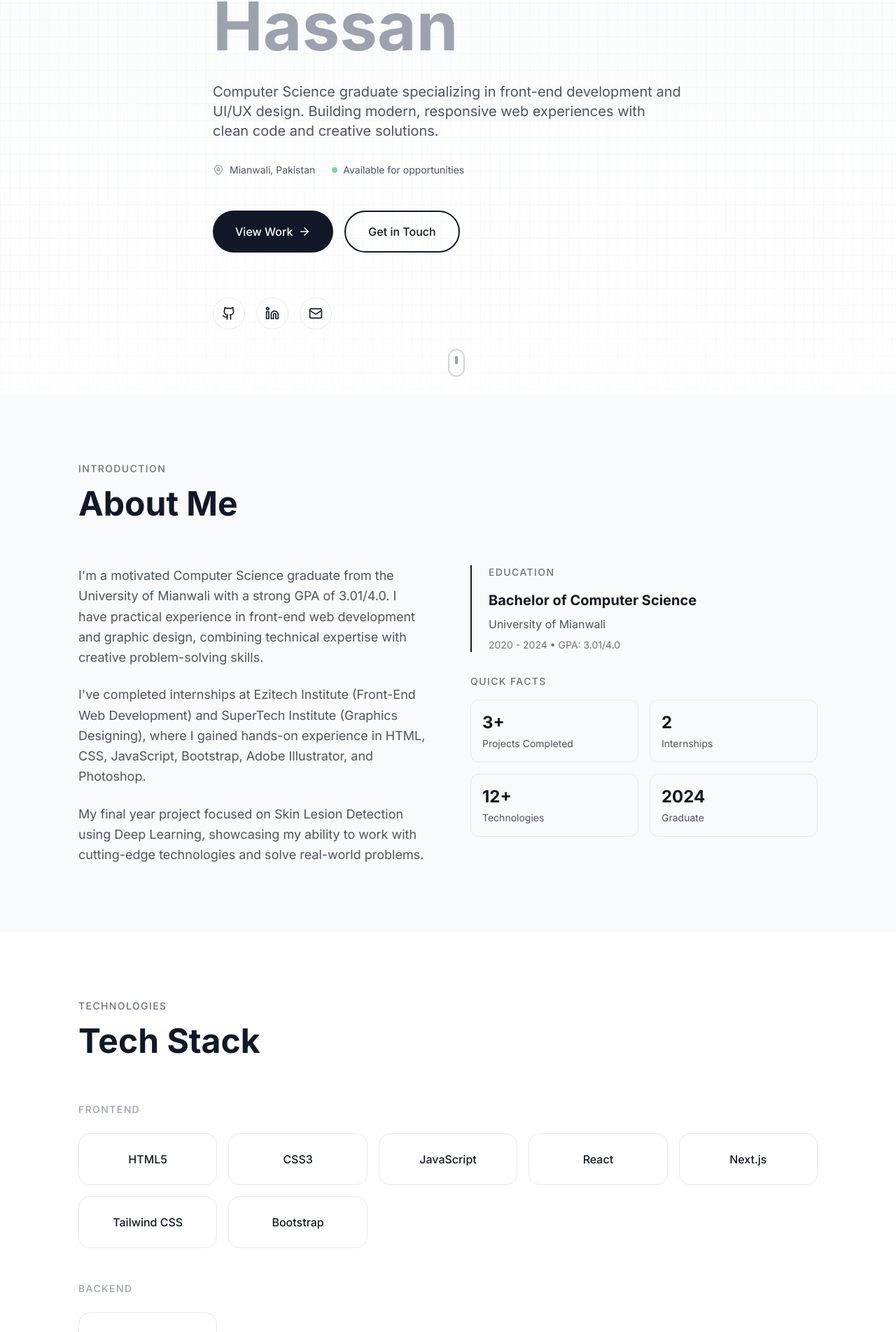
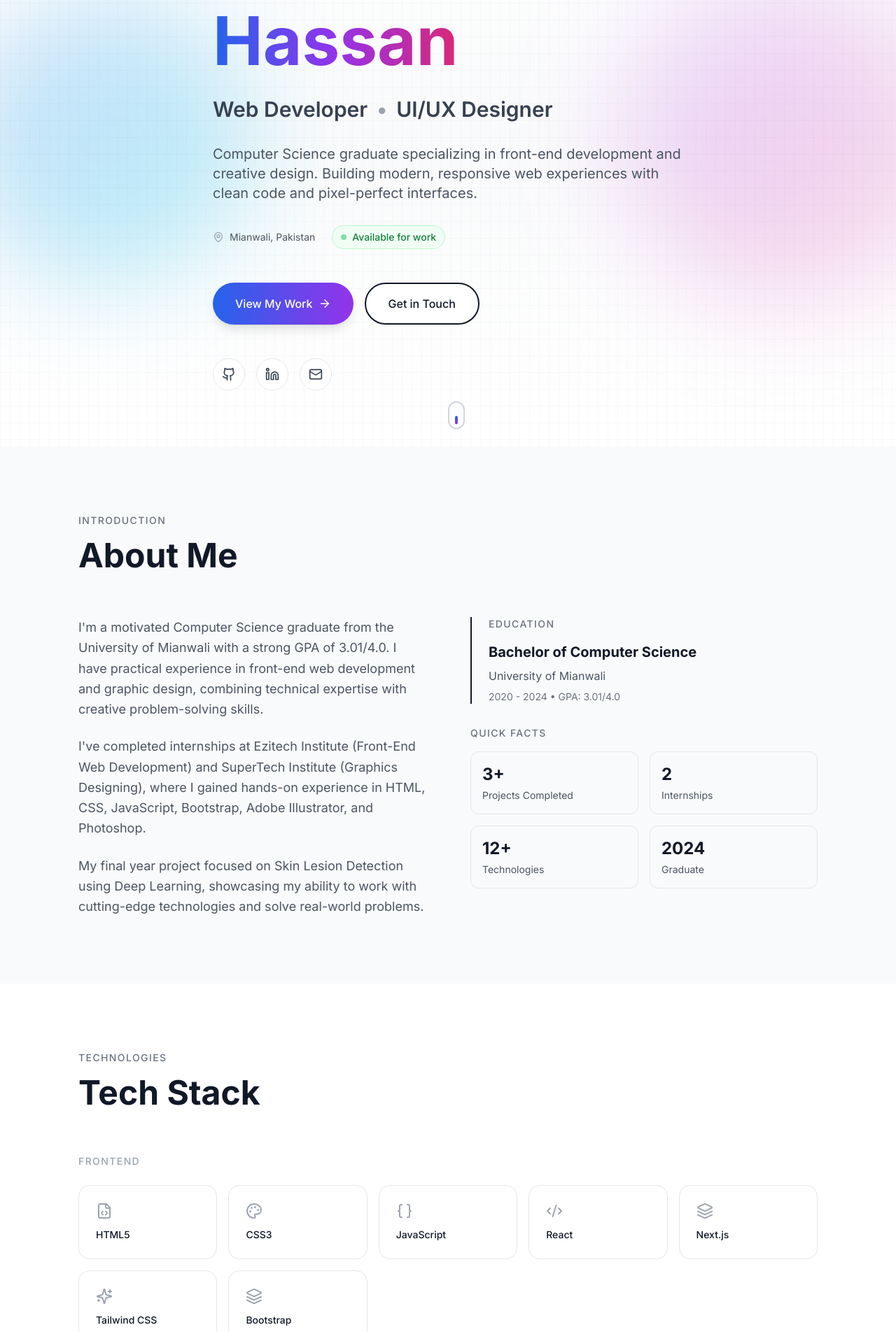
Before and after one commit to Tehzeeb-18/portfolio, a Next.js app: page / in a window 1280 px wide. Shown: the part 236-2140 px from the top of the page at 70% size. Built offline with nearby package versions, Linux system fonts and the light colour scheme.

Commit message:
Add cohesive color theme, tech stack icons, and enhanced hero section

```diff
--- a/components/Contact.tsx
+++ b/components/Contact.tsx
@@ -77,21 +77,21 @@ const Contact = () => {
   ];
 
   return (
-    <section id="contact" className="py-20 bg-gradient-to-br from-white via-blue-50/30 to-purple-50/30 dark:from-gray-900 dark:via-gray-800 dark:to-gray-900" ref={ref}>
-      <div className="max-w-7xl mx-auto px-4 sm:px-6 lg:px-8">
+    <section id="contact" className="py-24 bg-white dark:bg-gray-950" ref={ref}>
+      <div className="max-w-6xl mx-auto px-6 sm:px-8 lg:px-12">
         {/* Section Header */}
         <motion.div
           initial={{ opacity: 0, y: 20 }}
           animate={isInView ? { opacity: 1, y: 0 } : {}}
           transition={{ duration: 0.5 }}
-          className="text-center mb-16"
+          className="mb-16"
         >
-          <h2 className="text-4xl md:text-5xl font-bold mb-4 bg-gradient-to-r from-primary-600 via-purple-600 to-pink-600 bg-clip-text text-transparent">
+          <p className="text-sm uppercase tracking-widest text-gray-500 dark:text-gray-400 font-medium mb-4">
+            Contact
+          </p>
+          <h2 className="text-4xl md:text-5xl font-bold text-gray-900 dark:text-white">
             Get In Touch
           </h2>
-          <p className="text-gray-600 dark:text-gray-400 text-lg max-w-2xl mx-auto">
-            Have a project in mind? Let&apos;s work together to create something amazing
-          </p>
         </motion.div>
 
         <div className="grid md:grid-cols-2 gap-12">
--- a/components/Experience.tsx
+++ b/components/Experience.tsx
@@ -82,21 +82,21 @@ const Experience = () => {
   const allItems: TimelineItem[] = [...experiences, ...education];
 
   return (
-    <section id="experience" className="py-20 bg-gradient-to-br from-gray-50 via-purple-50/30 to-blue-50/30 dark:from-gray-900 dark:via-gray-800 dark:to-gray-900" ref={ref}>
-      <div className="max-w-7xl mx-auto px-4 sm:px-6 lg:px-8">
+    <section id="experience" className="py-24 bg-gray-50 dark:bg-gray-900" ref={ref}>
+      <div className="max-w-6xl mx-auto px-6 sm:px-8 lg:px-12">
         {/* Section Header */}
         <motion.div
           initial={{ opacity: 0, y: 20 }}
           animate={isInView ? { opacity: 1, y: 0 } : {}}
           transition={{ duration: 0.5 }}
-          className="text-center mb-16"
+          className="mb-16"
         >
-          <h2 className="text-4xl md:text-5xl font-bold mb-4 bg-gradient-to-r from-primary-600 via-purple-600 to-pink-600 bg-clip-text text-transparent">
+          <p className="text-sm uppercase tracking-widest text-gray-500 dark:text-gray-400 font-medium mb-4">
+            Journey
+          </p>
+          <h2 className="text-4xl md:text-5xl font-bold text-gray-900 dark:text-white">
             Experience & Education
           </h2>
-          <p className="text-gray-600 dark:text-gray-400 text-lg max-w-2xl mx-auto">
-            My professional journey and academic background
-          </p>
         </motion.div>
 
         {/* Horizontal Timeline */}
--- a/components/Hero.tsx
+++ b/components/Hero.tsx
@@ -1,60 +1,117 @@
 "use client";
 
 import { motion } from "framer-motion";
-import { ArrowRight, Github, Linkedin, Mail, MapPin } from "lucide-react";
+import { ArrowRight, Github, Linkedin, Mail, MapPin, Sparkles } from "lucide-react";
 
 const Hero = () => {
   return (
-    <section id="home" className="min-h-screen flex items-center justify-center relative overflow-hidden bg-white dark:bg-gray-950">
-      {/* Minimal gradient background */}
-      <div className="absolute inset-0 bg-gradient-to-b from-gray-50 to-white dark:from-gray-900 dark:to-gray-950" />
+    <section id="home" className="min-h-screen flex items-center justify-center relative overflow-hidden bg-gradient-to-b from-white via-gray-50 to-white dark:from-gray-950 dark:via-gray-900 dark:to-gray-950">
+      {/* Animated gradient orbs */}
+      <div className="absolute inset-0 overflow-hidden">
+        <motion.div
+          className="absolute top-1/4 -left-20 w-96 h-96 bg-gradient-to-br from-blue-400/30 to-cyan-400/30 dark:from-blue-600/20 dark:to-cyan-600/20 rounded-full blur-3xl"
+          animate={{
+            x: [0, 50, 0],
+            y: [0, 30, 0],
+            scale: [1, 1.1, 1],
+          }}
+          transition={{
+            duration: 20,
+            repeat: Infinity,
+            ease: "easeInOut",
+          }}
+        />
+        <motion.div
+          className="absolute bottom-1/4 -right-20 w-96 h-96 bg-gradient-to-br from-purple-400/30 to-pink-400/30 dark:from-purple-600/20 dark:to-pink-600/20 rounded-full blur-3xl"
+          animate={{
+            x: [0, -50, 0],
+            y: [0, -30, 0],
+            scale: [1, 1.2, 1],
+          }}
+          transition={{
+            duration: 15,
+            repeat: Infinity,
+            ease: "easeInOut",
+          }}
+        />
+      </div>
 
       {/* Subtle grid pattern */}
       <div className="absolute inset-0 bg-[linear-gradient(to_right,#8080800a_1px,transparent_1px),linear-gradient(to_bottom,#8080800a_1px,transparent_1px)] bg-[size:14px_24px]" />
 
-      <div className="max-w-5xl mx-auto px-6 sm:px-8 lg:px-12 relative z-10 py-20">
+      <div className="max-w-6xl mx-auto px-6 sm:px-8 lg:px-12 relative z-10 py-20">
         <div className="space-y-8">
-          {/* Minimal greeting */}
+          {/* Greeting badge */}
           <motion.div
             initial={{ opacity: 0, y: 20 }}
             animate={{ opacity: 1, y: 0 }}
             transition={{ duration: 0.6 }}
+            className="inline-flex items-center gap-2 px-4 py-2 bg-white/80 dark:bg-gray-900/80 backdrop-blur-sm border border-gray-200 dark:border-gray-800 rounded-full"
           >
-            <p className="text-sm uppercase tracking-widest text-gray-500 dark:text-gray-400 font-medium mb-4">
-              Web Developer & Designer
-            </p>
+            <Sparkles className="w-4 h-4 text-blue-600 dark:text-blue-400" />
+            <span className="text-sm font-medium text-gray-700 dark:text-gray-300">
+              Welcome to my portfolio
+            </span>
+          </motion.div>
+
+          {/* Name */}
+          <motion.div
+            initial={{ opacity: 0, y: 20 }}
+            animate={{ opacity: 1, y: 0 }}
+            transition={{ duration: 0.6, delay: 0.1 }}
+          >
             <h1 className="text-5xl sm:text-6xl md:text-7xl lg:text-8xl font-bold text-gray-900 dark:text-white leading-tight">
               M Tehzeeb
               <br />
-              <span className="text-gray-400 dark:text-gray-600">Hassan</span>
+              <span className="bg-gradient-to-r from-blue-600 via-purple-600 to-pink-600 bg-clip-text text-transparent">
+                Hassan
+              </span>
             </h1>
+          </motion.div>
+
+          {/* Role */}
+          <motion.div
+            initial={{ opacity: 0, y: 20 }}
+            animate={{ opacity: 1, y: 0 }}
+            transition={{ duration: 0.6, delay: 0.2 }}
+            className="flex flex-wrap items-center gap-3"
+          >
+            <span className="text-xl sm:text-2xl md:text-3xl font-semibold text-gray-700 dark:text-gray-300">
+              Web Developer
+            </span>
+            <span className="text-xl sm:text-2xl md:text-3xl text-gray-400 dark:text-gray-600">
+              •
+            </span>
+            <span className="text-xl sm:text-2xl md:text-3xl font-semibold text-gray-700 dark:text-gray-300">
+              UI/UX Designer
+            </span>
           </motion.div>
 
           {/* Bio */}
           <motion.p
             initial={{ opacity: 0, y: 20 }}
             animate={{ opacity: 1, y: 0 }}
-            transition={{ duration: 0.6, delay: 0.1 }}
+            transition={{ duration: 0.6, delay: 0.3 }}
             className="text-lg sm:text-xl text-gray-600 dark:text-gray-400 max-w-2xl leading-relaxed"
           >
-            Computer Science graduate specializing in front-end development and UI/UX design.
-            Building modern, responsive web experiences with clean code and creative solutions.
+            Computer Science graduate specializing in front-end development and creative design.
+            Building modern, responsive web experiences with clean code and pixel-perfect interfaces.
           </motion.p>
 
           {/* Location & Status */}
           <motion.div
             initial={{ opacity: 0, y: 20 }}
             animate={{ opacity: 1, y: 0 }}
-            transition={{ duration: 0.6, delay: 0.2 }}
+            transition={{ duration: 0.6, delay: 0.4 }}
             className="flex flex-wrap items-center gap-6 text-sm text-gray-600 dark:text-gray-400"
           >
             <div className="flex items-center gap-2">
-              <MapPin size={16} className="text-gray-400" />
+              <MapPin size={16} className="text-gray-400 dark:text-gray-600" />
               <span>Mianwali, Pakistan</span>
             </div>
-            <div className="flex items-center gap-2">
+            <div className="flex items-center gap-2 px-3 py-1.5 bg-green-50 dark:bg-green-900/20 border border-green-200 dark:border-green-800 rounded-full">
               <div className="w-2 h-2 bg-green-500 rounded-full animate-pulse" />
-              <span>Available for opportunities</span>
+              <span className="text-green-700 dark:text-green-400 font-medium">Available for work</span>
             </div>
           </motion.div>
 
@@ -62,19 +119,19 @@ const Hero = () => {
           <motion.div
             initial={{ opacity: 0, y: 20 }}
             animate={{ opacity: 1, y: 0 }}
-            transition={{ duration: 0.6, delay: 0.3 }}
+            transition={{ duration: 0.6, delay: 0.5 }}
             className="flex flex-wrap gap-4 pt-4"
           >
             <a
               href="#projects"
-              className="group inline-flex items-center gap-2 px-8 py-4 bg-gray-900 dark:bg-white text-white dark:text-gray-900 rounded-full font-medium hover:bg-gray-800 dark:hover:bg-gray-100 transition-all duration-300"
+              className="group inline-flex items-center gap-2 px-8 py-4 bg-gradient-to-r from-blue-600 to-purple-600 hover:from-blue-700 hover:to-purple-700 text-white rounded-full font-medium transition-all duration-300 shadow-lg hover:shadow-xl"
             >
-              View Work
+              View My Work
               <ArrowRight size={18} className="group-hover:translate-x-1 transition-transform" />
             </a>
             <a
               href="#contact"
-              className="inline-flex items-center gap-2 px-8 py-4 border-2 border-gray-900 dark:border-white text-gray-900 dark:text-white rounded-full font-medium hover:bg-gray-900 hover:text-white dark:hover:bg-white dark:hover:text-gray-900 transition-all duration-300"
+              className="inline-flex items-center gap-2 px-8 py-4 bg-white dark:bg-gray-900 border-2 border-gray-900 dark:border-white text-gray-900 dark:text-white rounded-full font-medium hover:bg-gray-900 hover:text-white dark:hover:bg-white dark:hover:text-gray-900 transition-all duration-300"
             >
               Get in Touch
             </a>
@@ -84,33 +141,33 @@ const Hero = () => {
           <motion.div
             initial={{ opacity: 0 }}
             animate={{ opacity: 1 }}
-            transition={{ duration: 0.6, delay: 0.4 }}
-            className="flex gap-4 pt-8"
+            transition={{ duration: 0.6, delay: 0.6 }}
+            className="flex gap-4 pt-4"
           >
             <a
               href="https://github.com/Tehzeeb-18"
               target="_blank"
               rel="noopener noreferrer"
-              className="p-3 border border-gray-200 dark:border-gray-800 rounded-full hover:border-gray-900 dark:hover:border-white transition-colors"
+              className="group p-3 bg-white dark:bg-gray-900 border border-gray-200 dark:border-gray-800 rounded-full hover:border-gray-900 dark:hover:border-white hover:scale-110 transition-all duration-300"
               aria-label="GitHub"
             >
-              <Github size={20} />
+              <Github size={20} className="text-gray-700 dark:text-gray-300 group-hover:text-gray-900 dark:group-hover:text-white transition-colors" />
             </a>
             <a
               href="https://www.linkedin.com/in/tehzeeb-hassan18"
               target="_blank"
               rel="noopener noreferrer"
-              className="p-3 border border-gray-200 dark:border-gray-800 rounded-full hover:border-gray-900 dark:hover:border-white transition-colors"
+              className="group p-3 bg-white dark:bg-gray-900 border border-gray-200 dark:border-gray-800 rounded-full hover:border-blue-600 dark:hover:border-blue-400 hover:scale-110 transition-all duration-300"
               aria-label="LinkedIn"
             >
-              <Linkedin size={20} />
+              <Linkedin size={20} className="text-gray-700 dark:text-gray-300 group-hover:text-blue-600 dark:group-hover:text-blue-400 transition-colors" />
             </a>
             <a
               href="mailto:tehzeebh456@gmail.com"
-              className="p-3 border border-gray-200 dark:border-gray-800 rounded-full hover:border-gray-900 dark:hover:border-white transition-colors"
+              className="group p-3 bg-white dark:bg-gray-900 border border-gray-200 dark:border-gray-800 rounded-full hover:border-purple-600 dark:hover:border-purple-400 hover:scale-110 transition-all duration-300"
               aria-label="Email"
             >
-              <Mail size={20} />
+              <Mail size={20} className="text-gray-700 dark:text-gray-300 group-hover:text-purple-600 dark:group-hover:text-purple-400 transition-colors" />
             </a>
           </motion.div>
         </div>
@@ -123,7 +180,11 @@ const Hero = () => {
         transition={{ duration: 2, repeat: Infinity }}
       >
         <div className="w-6 h-10 border-2 border-gray-300 dark:border-gray-700 rounded-full flex justify-center p-2">
-          <div className="w-1 h-3 bg-gray-400 dark:bg-gray-600 rounded-full" />
+          <motion.div
+            className="w-1 h-3 bg-gradient-to-b from-blue-600 to-purple-600 rounded-full"
+            animate={{ y: [0, 12, 0] }}
+            transition={{ duration: 2, repeat: Infinity }}
+          />
         </div>
       </motion.div>
     </section>
--- a/components/TechStack.tsx
+++ b/components/TechStack.tsx
@@ -3,26 +3,106 @@
 import { motion } from "framer-motion";
 import { useInView } from "framer-motion";
 import { useRef } from "react";
+import {
+  Code2,
+  Palette,
+  Database,
+  GitBranch,
+  Layers,
+  FileCode,
+  Braces,
+  Sparkles
+} from "lucide-react";
 
 const TechStack = () => {
   const ref = useRef(null);
   const isInView = useInView(ref, { once: true, margin: "-100px" });
 
   const technologies = [
-    { name: "HTML5", category: "Frontend" },
-    { name: "CSS3", category: "Frontend" },
-    { name: "JavaScript", category: "Frontend" },
-    { name: "React", category: "Frontend" },
-    { name: "Next.js", category: "Frontend" },
-    { name: "Tailwind CSS", category: "Frontend" },
-    { name: "Bootstrap", category: "Frontend" },
-    { name: "Python", category: "Backend" },
-    { name: "SQL", category: "Database" },
-    { name: "Git", category: "Tools" },
-    { name: "GitHub", category: "Tools" },
-    { name: "Adobe Illustrator", category: "Design" },
-    { name: "Adobe Photoshop", category: "Design" },
-    { name: "Figma", category: "Design" },
+    {
+      name: "HTML5",
+      category: "Frontend",
+      icon: <FileCode className="w-6 h-6" />,
+      color: "from-orange-500 to-red-500"
+    },
+    {
+      name: "CSS3",
+      category: "Frontend",
+      icon: <Palette className="w-6 h-6" />,
+      color: "from-blue-500 to-cyan-500"
+    },
+    {
+      name: "JavaScript",
+      category: "Frontend",
+      icon: <Braces className="w-6 h-6" />,
+      color: "from-yellow-500 to-orange-500"
+    },
+    {
+      name: "React",
+      category: "Frontend",
+      icon: <Code2 className="w-6 h-6" />,
+      color: "from-cyan-500 to-blue-500"
+    },
+    {
+      name: "Next.js",
+      category: "Frontend",
+      icon: <Layers className="w-6 h-6" />,
+      color: "from-gray-700 to-gray-900"
+    },
+    {
+      name: "Tailwind CSS",
+      category: "Frontend",
+      icon: <Sparkles className="w-6 h-6" />,
+      color: "from-teal-500 to-cyan-500"
+    },
+    {
+      name: "Bootstrap",
+      category: "Frontend",
+      icon: <Layers className="w-6 h-6" />,
+      color: "from-purple-500 to-indigo-500"
+    },
+    {
+      name: "Python",
+      category: "Backend",
+      icon: <Code2 className="w-6 h-6" />,
+      color: "from-blue-600 to-yellow-500"
+    },
+    {
+      name: "SQL",
+      category: "Database",
+      icon: <Database className="w-6 h-6" />,
+      color: "from-blue-500 to-indigo-600"
+    },
+    {
+      name: "Git",
+      category: "Tools",
+      icon: <GitBranch className="w-6 h-6" />,
+      color: "from-orange-600 to-red-600"
+    },
+    {
+      name: "GitHub",
+      category: "Tools",
+      icon: <GitBranch className="w-6 h-6" />,
+      color: "from-gray-700 to-gray-900"
+    },
+    {
+      name: "Illustrator",
+      category: "Design",
+      icon: <Palette className="w-6 h-6" />,
+      color: "from-orange-500 to-amber-600"
+    },
+    {
+      name: "Photoshop",
+      category: "Design",
+      icon: <Palette className="w-6 h-6" />,
+      color: "from-blue-600 to-cyan-600"
+    },
+    {
+      name: "Figma",
+      category: "Design",
+      icon: <Palette className="w-6 h-6" />,
+      color: "from-purple-500 to-pink-500"
+    },
   ];
 
   const categories = ["Frontend", "Backend", "Database", "Tools", "Design"];
@@ -78,10 +158,19 @@ const TechStack = () => {
                         duration: 0.4,
                         delay: categoryIndex * 0.1 + index * 0.05,
                       }}
-                      whileHover={{ scale: 1.05 }}
-                      className="group relative p-6 border border-gray-200 dark:border-gray-800 rounded-2xl hover:border-gray-900 dark:hover:border-white transition-all duration-300 cursor-pointer"
+                      whileHover={{ scale: 1.05, y: -5 }}
+                      className="group relative p-6 border border-gray-200 dark:border-gray-800 rounded-2xl hover:border-gray-900 dark:hover:border-white transition-all duration-300 cursor-pointer overflow-hidden"
                     >
-                      <p className="text-center font-medium text-gray-900 dark:text-white">
+                      {/* Gradient background on hover */}
+                      <div className={`absolute inset-0 bg-gradient-to-br ${tech.color} opacity-0 group-hover:opacity-10 transition-opacity duration-300`} />
+
+                      {/* Icon */}
+                      <div className={`mb-3 text-gray-400 dark:text-gray-600 group-hover:text-transparent group-hover:bg-gradient-to-br group-hover:${tech.color} group-hover:bg-clip-text transition-all duration-300`}>
+                        {tech.icon}
+                      </div>
+
+                      {/* Name */}
+                      <p className="text-sm font-medium text-gray-900 dark:text-white relative">
                         {tech.name}
                       </p>
                     </motion.div>
```
Also changed, not shown: components/Projects.tsx (+13 -13 lines).
